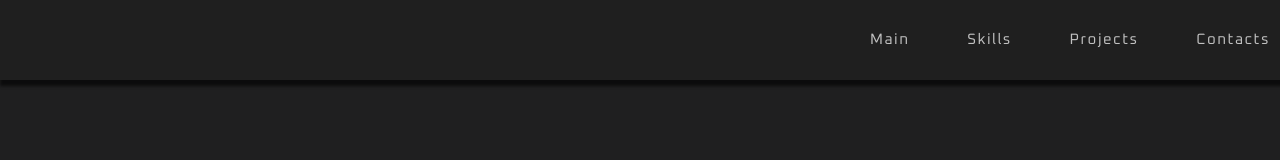
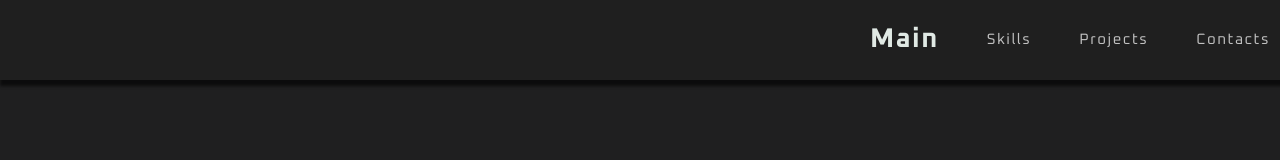
Before and after one commit to EvgeniiMeleshkov/portfolio, a React (Create React App) app: page / in a window 1280 px wide. Shown: the top 160 px of the page. Built offline with nearby package versions, Linux system fonts and the light colour scheme.

Commit message:
My oun way

```diff
--- a/src/App.tsx
+++ b/src/App.tsx
@@ -13,7 +13,7 @@ function App() {
         <div className="App">
                 <Header/>
             <Routes>
-                <Route path={'/*'} element={<Main/>} />
+                <Route path={'/'} element={<Main/>} />
                 <Route path={'/skills'} element={<Skills/>} />
                 <Route path={'/projects'} element={<Projects/>} />
                 <Route path={'/contacts'} element={<Contacts/>} />
--- a/src/main/Main.tsx
+++ b/src/main/Main.tsx
@@ -17,7 +17,9 @@ const Main = () => {
                     <h2>
                         About me...
                     </h2>
-                    <p>a;odpoaj sdpja poja podjvnpijr pihrt vpiha piha cpiahr vpihjs parihv aspih vars vapiha vpihar pivh asrpivh apishrv </p>
+                    <p>a;odpoaj sdpja poja podjvnpijr pihrt
+                        vpiha piha cpiahr vpihjs parihv aspih
+                        vars vapiha vpihar pivh asrpivh apishrv </p>
                 </div>
             </div>
 
--- a/src/nav/Navigation.tsx
+++ b/src/nav/Navigation.tsx
@@ -7,7 +7,7 @@ const Navigation = () => {
     return (
         <div >
             <ul className={s.nav}>
-                <li><NavLink className={styleForLink} to={'/main'} >Main</NavLink></li>
+                <li><NavLink className={styleForLink} to={'/'} >Main</NavLink></li>
                 <li><NavLink className={styleForLink} to={'/skills'} >Skills</NavLink></li>
                 <li><NavLink className={styleForLink} to={'/projects'} >Projects</NavLink></li>
                 <li><NavLink className={styleForLink} to={'/contacts'} >Contacts</NavLink></li>
```
Also changed, not shown: 1 other file (tests, documents, lock files or other folders).
